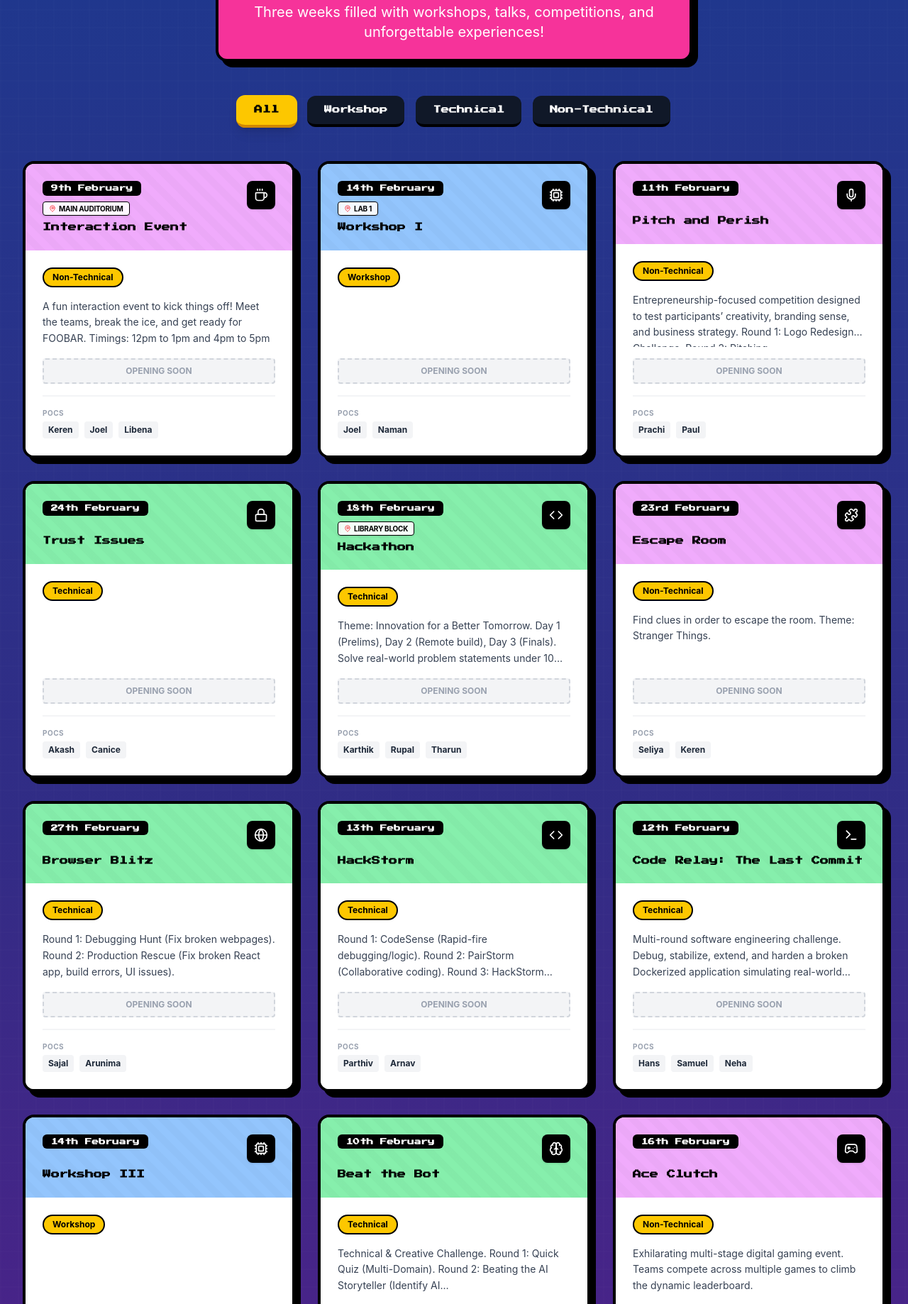
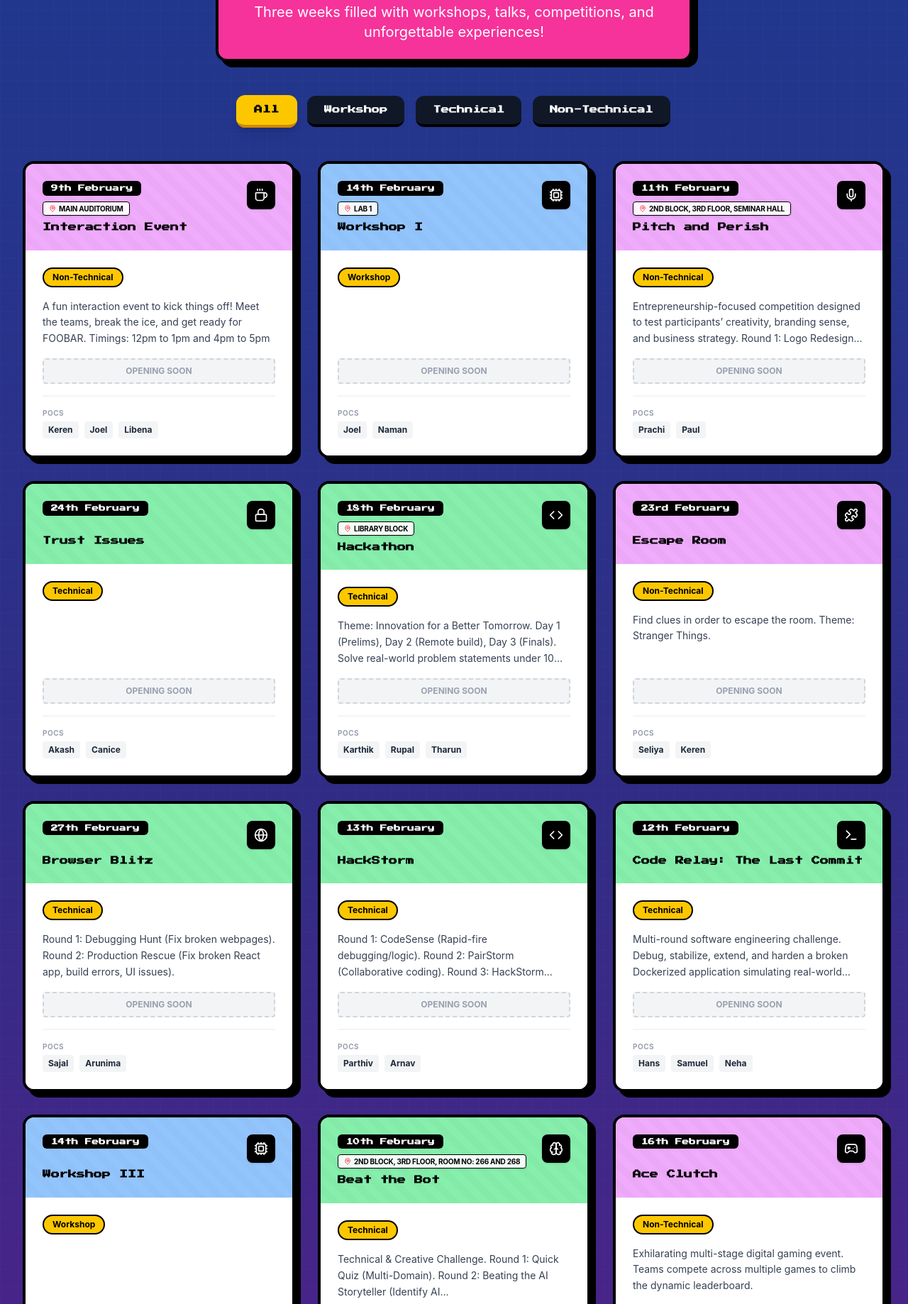
Before and after one commit to kenanpereira24-max/3rd_Time_Is_the_charm, a React (Vite) app: page / in a window 1280 px wide. Shown: the part 3122-4960 px from the top of the page at 71% size. Built offline with nearby package versions, Linux system fonts and the light colour scheme.

Commit message:
added venue details
added a venue for pitch and perish, beat the bot

```diff
--- a/src/app/components/EventsList.tsx
+++ b/src/app/components/EventsList.tsx
@@ -66,7 +66,7 @@ const events = [
     title: 'Pitch and Perish',
     day: 'Wednesday',
     date: '11-02-2026',
-    venue: null,
+    venue: '2nd Block, 3rd Floor, Seminar Hall ',
     icon: Mic,
     description: 'Entrepreneurship-focused competition designed to test participants’ creativity, branding sense, and business strategy. Round 1: Logo Redesign Challenge. Round 2: Pitching.',
     color: 'from-pink-500 to-rose-500',
@@ -196,7 +196,7 @@ const events = [
     title: 'Beat the Bot',
     day: 'Tuesday',
     date: '10-02-2026',
-    venue: null,
+    venue: '2nd Block, 3rd Floor, Room No: 266 and 268',
     icon: Brain,
     description: 'Technical & Creative Challenge. Round 1: Quick Quiz (Multi-Domain). Round 2: Beating the AI Storyteller (Identify AI hallucinations/inconsistencies).',
     color: 'from-green-500 to-emerald-600',
```
